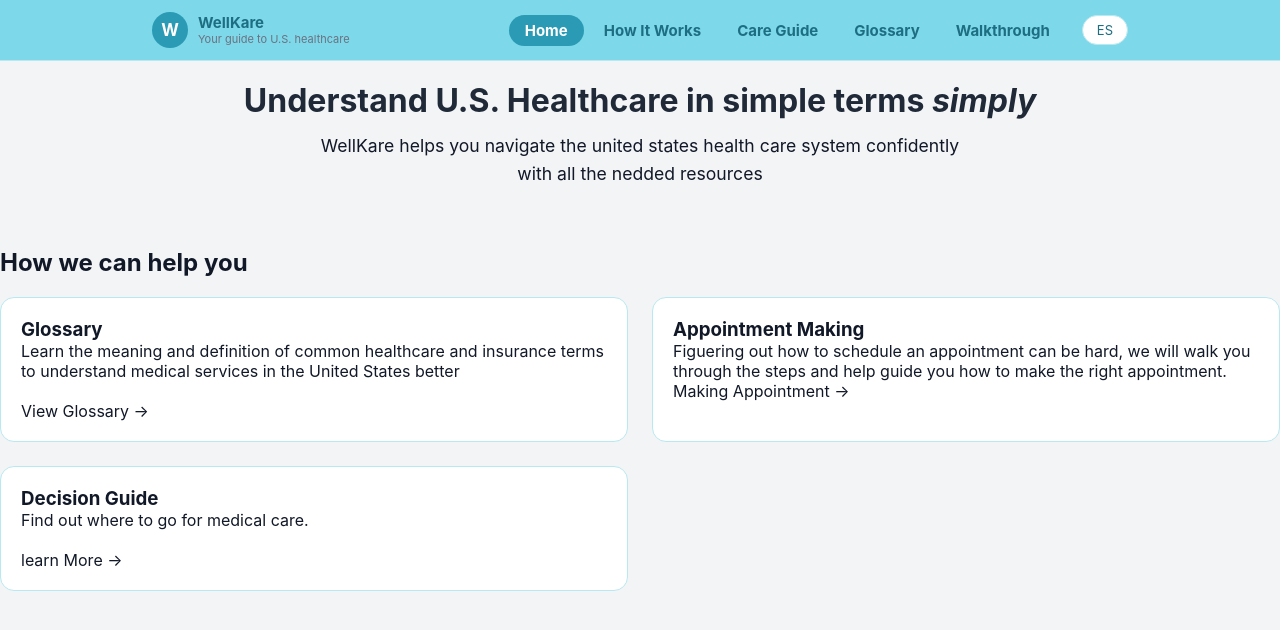
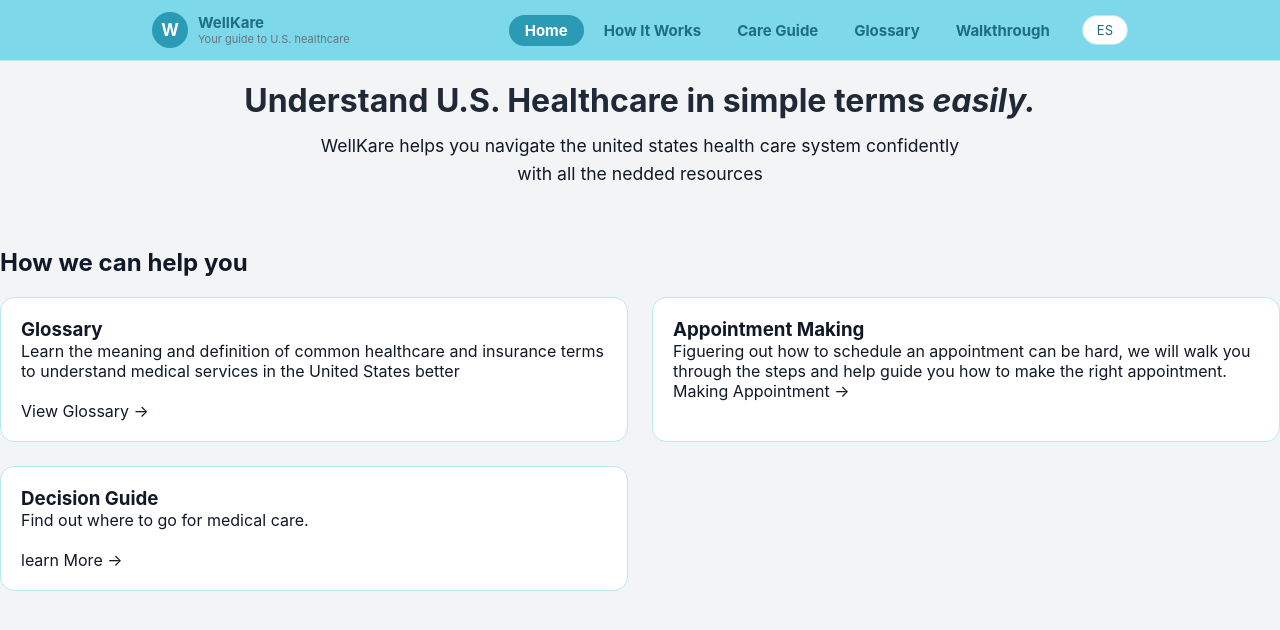
Before and after one commit to klee1569/INFO-Capstone, a Next.js app: page /Home in a window 1280 px wide. Shown: the top 630 px of the page. Built offline with nearby package versions, Linux system fonts and the light colour scheme.

Commit message:
fixing home

```diff
--- a/app/Home/page.jsx
+++ b/app/Home/page.jsx
@@ -10,7 +10,7 @@ export default function Home(){
         <main className="Home">
             <section className="hero">
                 <br></br>
-                <h1>Understand U.S. Healthcare in simple terms <em>simply</em></h1>
+                <h1>Understand U.S. Healthcare in simple terms <em>easily.</em></h1>
                 <p> WellKare helps you navigate the united states health care
                     system confidently with all the nedded resources
                 </p>
```
